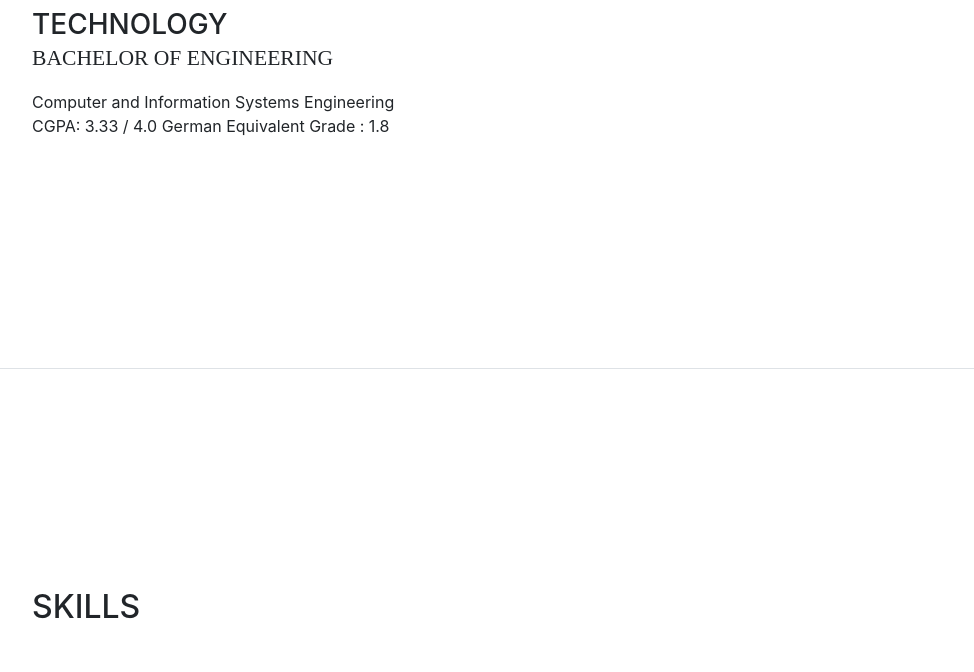
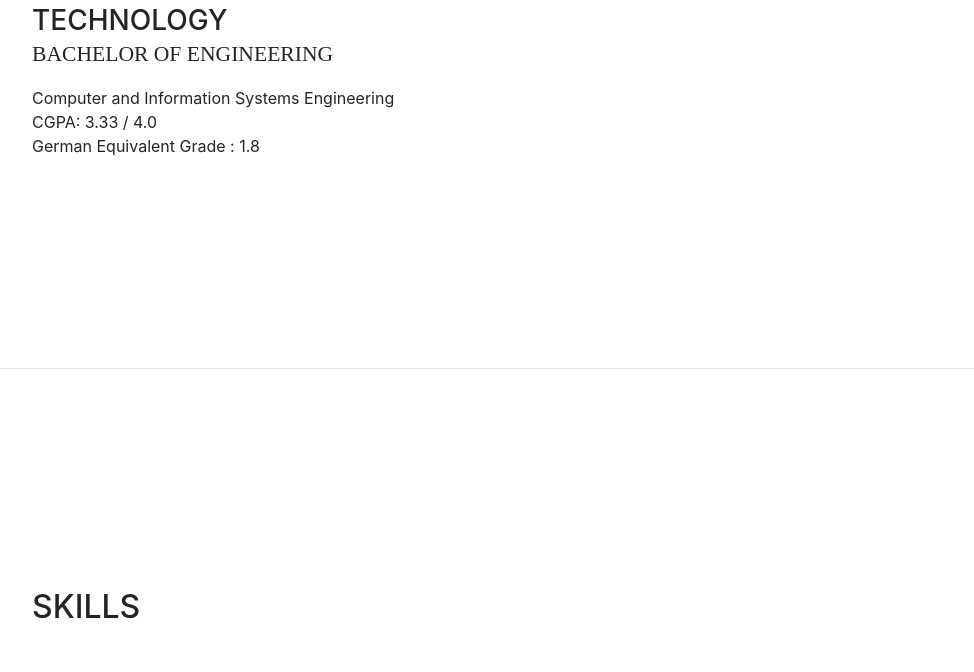
Before and after one commit to danisaleem/danisaleem.github.io, a website with bundled scripts: page index.html in a window 1280 px wide. Shown: the part 2618-3290 px from the top of the page, without its empty margins (288-1262 px from the left). Built offline with nearby package versions, Linux system fonts and the light colour scheme; a web font is replaced by a local one.

Commit message:
Update index.html

```diff
--- a/index.html
+++ b/index.html
@@ -208,8 +208,8 @@
               <h3 class="mb-0">NED University of Engineering and Technology</h3>
               <div class="subheading mb-3">Bachelor of Engineering</div>
               <div>Computer and Information Systems Engineering</div>
-		    <p>CGPA: 3.33 / 4.0 </ br>
-    		German Equivalent Grade : 1.8 </p>
+		   <div>CGPA: 3.33 / 4.0</div>
+    		<div>German Equivalent Grade : 1.8 </div>
             </div>
             <div class="resume-date text-md-right">
               <span class="text-primary">January 2013 - December 2016</span>
```
